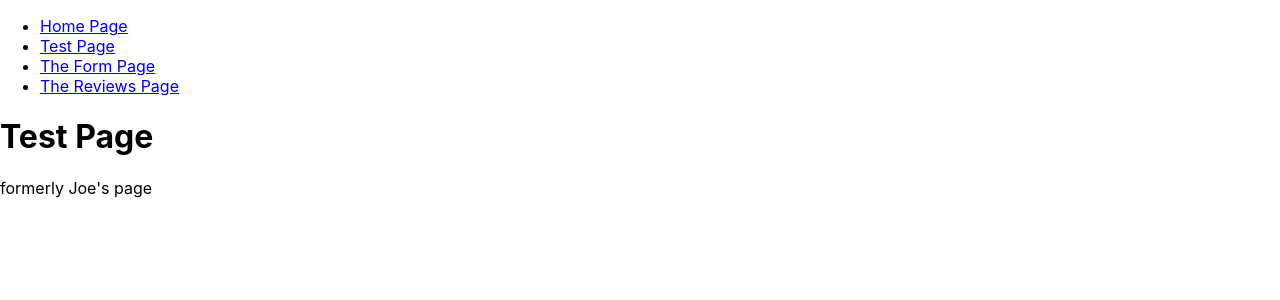
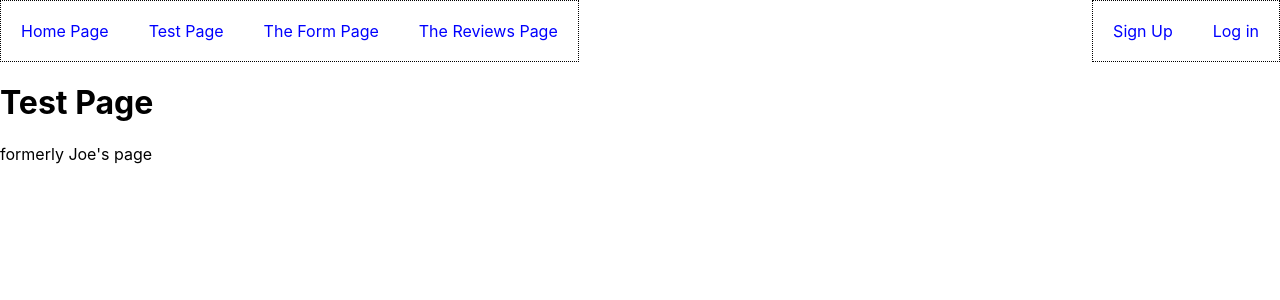
Before and after one commit to Cowfactory/EDUreview, a React (Create React App) app in the folder client/: page /test in a window 1280 px wide. Shown: the top 300 px of the page. Built offline with nearby package versions, Linux system fonts and the light colour scheme.

Commit message:
Implemented a nav bar, and created a page template

```diff
--- a/client/src/App/App.jsx
+++ b/client/src/App/App.jsx
@@ -4,23 +4,34 @@ import {
     Switch,
     Route,
 } from 'react-router-dom';
+import './App.css';
 import TestPage from '../pages/TestPage/TestPage';
 import HomePage from '../pages/HomePage/HomePage';
 import FormPage from '../pages/FormPage/FormPage';
 import ReviewsPage from '../pages/ReviewsPage/ReviewsPage';
-import './App.css';
+import PageNotFoundPage from '../pages/PageNotFoundPage/PageNotFoundPage';
+import { AppProvider } from './AppContext';
 
 class App extends Component {
+    constructor(props) {
+        super(props)
+        this.state = {
+            isUserLoggedIn: false
+        }
+    }
+
     render() {
         return (
             <div className="App">
                 <Router>
                     <Switch>
-                        <Route exact path="/" component={HomePage} />
-                        <Route path="/test/" component={TestPage} />
-                        <Route path="/form/" component={FormPage} />
-                        <Route path="/reviews/" component={ReviewsPage} />
-                        {/* <Route path="/*" component={404Page} */}
+                        <AppProvider value={this.state}>
+                            <Route exact path="/" component={HomePage} />
+                            <Route path="/test/" component={TestPage} />
+                            <Route path="/form/" component={FormPage} />
+                            <Route path="/reviews/" component={ReviewsPage} />
+                            {/* <Route component={PageNotFoundPage} />   */}
+                        </AppProvider>
                     </Switch>
                 </Router>
             </div>
--- /dev/null
+++ b/client/src/App/AppContext.jsx
@@ -0,0 +1,6 @@
+import React from "react";
+
+const AppContext = React.createContext({});
+
+export const AppProvider = AppContext.Provider;
+export const AppConsumer = AppContext.Consumer;
--- /dev/null
+++ b/client/src/components/NavBar/NavBar.css
@@ -0,0 +1,20 @@
+.NavBar {
+    display: flex;
+    flex-direction: row;
+    justify-content: space-between;
+}
+.NavBar ul {
+    list-style-type: none;
+    border: 1px dotted black;
+    margin: 0;
+    padding: 0;
+    display: flex;
+    flex-direction: row;
+}
+.NavBar li {
+    padding: 20px;
+}
+.NavBar a {
+    color: blue;
+    text-decoration: none;
+}
--- /dev/null
+++ b/client/src/components/NavBar/NavBar.jsx
@@ -0,0 +1,51 @@
+import React from 'react';
+import { Link } from 'react-router-dom';
+import { AppConsumer } from '../../App/AppContext';
+import './NavBar.css';
+
+function NavBar(props) {
+    return (
+        <div className="NavBar">
+            <ul>
+                <li>
+                    <Link to="/">Home Page</Link>
+                </li>
+                <li>
+                    <Link to="/test">Test Page</Link>
+                </li>
+                <li>
+                    <Link to="/form">The Form Page</Link>
+                </li>
+                <li>
+                    <Link to="/reviews">The Reviews Page</Link>
+                </li>
+            </ul>
+            <ul>
+                <AppConsumer>
+                    {context => (
+                        context.isUserLoggedIn ?
+                        <>
+                            <li>
+                                <Link to="/">Profile</Link>
+                            </li>
+                            <li>
+                                <Link to="/">Log out</Link>
+                            </li>
+                        </>
+                        :
+                        <>
+                            <li>
+                                <Link to="/">Sign Up</Link>
+                            </li>
+                            <li>
+                                <Link to="/">Log in</Link>
+                            </li>
+                        </>
+                    )}
+                </AppConsumer>
+            </ul>
+        </div>
+    )
+}
+
+export default NavBar;
--- a/client/src/components/NavBox/NavBox.css
+++ /dev/null
@@ -1,4 +0,0 @@
-.NavBox a {
-    color: blue;
-    text-decoration: none;
-}
--- a/client/src/components/NavBox/NavBox.jsx
+++ /dev/null
@@ -1,26 +0,0 @@
-import React from 'react';
-import { Link } from 'react-router-dom';
-import './NavBox';
-
-function NavBox(props) {
-    return (
-        <div className="NavBox">
-            <ul>
-                <li>
-                    <Link to="/">Home Page</Link>
-                </li>
-                <li>
-                    <Link to="/test">Test Page</Link>
-                </li>
-                <li>
-                    <Link to="/form">The Form Page</Link>
-                </li>
-                <li>
-                    <Link to="/reviews">The Reviews Page</Link>
-                </li>
-            </ul>
-        </div>
-    )
-}
-
-export default NavBox;
--- a/client/src/pages/FormPage/FormPage.jsx
+++ b/client/src/pages/FormPage/FormPage.jsx
@@ -1,5 +1,5 @@
 import React, { Component } from 'react';
-import NavBox from '../../components/NavBox/NavBox';
+import PageTemplate from '../../templates/PageTemplate/PageTemplate';
 
 class FormPage extends Component {
     constructor(props) {
@@ -36,8 +36,7 @@ class FormPage extends Component {
 
     render() {
         return (
-            <div>
-                <NavBox />
+            <PageTemplate>
                 <form onSubmit={this.handleSubmit}>
                     <input type="text"
                         value={this.state.textValue}
@@ -45,7 +44,7 @@ class FormPage extends Component {
                     </input>
                     <input type="submit" value="Submit" />
                 </form>
-            </div>
+            </PageTemplate>
         )
     }
 }
--- a/client/src/pages/HomePage/HomePage.jsx
+++ b/client/src/pages/HomePage/HomePage.jsx
@@ -1,12 +1,11 @@
 import React from 'react';
-import NavBox from '../../components/NavBox/NavBox';
+import PageTemplate from '../../templates/PageTemplate/PageTemplate';
 
 function HomePage(props) {
     return (
-        <div>
-            <NavBox/>
+        <PageTemplate >
             <h1>Home Page</h1>
-        </div>
+        </PageTemplate>
     )
 }
 
--- /dev/null
+++ b/client/src/pages/PageNotFoundPage/PageNotFoundPage.jsx
@@ -0,0 +1,11 @@
+import React from 'react';
+
+function PageNotFoundPage(props) {
+    return (
+        <>
+            <h1>404 Page not found</h1>
+        </>
+    )
+}
+
+export default PageNotFoundPage;
--- a/client/src/pages/ReviewsPage/ReviewsPage.jsx
+++ b/client/src/pages/ReviewsPage/ReviewsPage.jsx
@@ -1,5 +1,5 @@
 import React, { Component } from 'react';
-import NavBox from '../../components/NavBox/NavBox';
+import PageTemplate from '../../templates/PageTemplate/PageTemplate';
 
 class ReviewsPage extends Component {
 
@@ -15,7 +15,7 @@ class ReviewsPage extends Component {
         fetch('/api/reviews')
         .then(response => response.json())
         .then((data) => {
-            console.log(data);
+            // console.log(data);
             this.setState({
                 reviewsList: data
             })
@@ -24,12 +24,11 @@ class ReviewsPage extends Component {
 
     render() {
         return (
-            <div>
-                <NavBox />
+            <PageTemplate>
                 <ul>
                     { this.state.reviewsList.map((review, idx) => <li key={idx}>{ review.review }</li>) }
                 </ul>
-            </div>
+            </PageTemplate>
         )
     }
 }
--- a/client/src/pages/TestPage/TestPage.jsx
+++ b/client/src/pages/TestPage/TestPage.jsx
@@ -1,5 +1,5 @@
 import React from 'react';
-import NavBox from '../../components/NavBox/NavBox';
+import PageTemplate from '../../templates/PageTemplate/PageTemplate';
 
 class TestPage extends React.Component {
     constructor(props) {
@@ -11,11 +11,10 @@ class TestPage extends React.Component {
 
     render() {
         return (
-            <>
-                <NavBox/>
+            <PageTemplate>
                 <h1>Test Page</h1>
                 <p>formerly {this.state.name}'s page</p>
-            </>
+            </PageTemplate>
         )
     }
 }
--- /dev/null
+++ b/client/src/templates/PageTemplate/PageTemplate.jsx
@@ -0,0 +1,14 @@
+import React from 'react';
+import NavBar from '../../components/NavBar/NavBar';
+
+function PageTemplate(props) {
+    return (
+        <>
+            <NavBar />
+            {props.children}
+            {/* FOOTER BAR */}
+        </>
+    )
+}
+
+export default PageTemplate;
```
